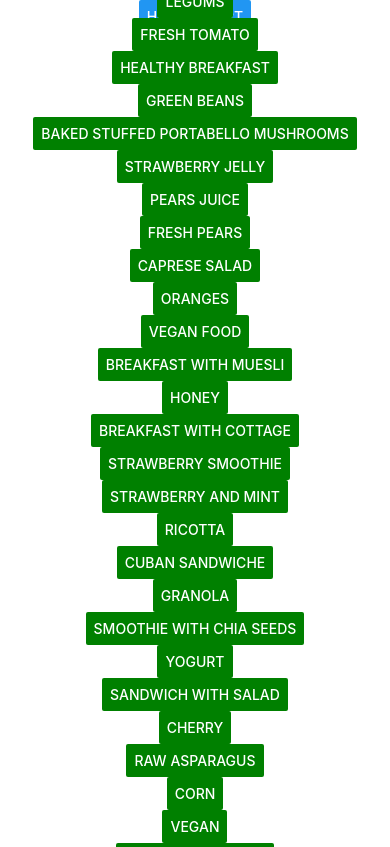
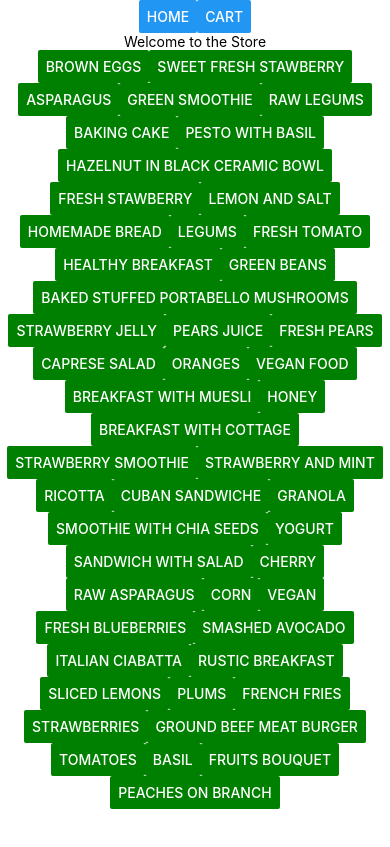
Before and after one commit to kitoshi/shopping_reactnative, a React Native app: screen / in a window 390 px wide. Shown: the top 847 px of the page. Built offline with nearby package versions, Linux system fonts and the light colour scheme.

Commit message:
unused imports, component used for shoppingcart

```diff
--- a/components/cart.tsx
+++ b/components/cart.tsx
@@ -1,4 +1,4 @@
-import { View, Text, Button, StyleSheet } from 'react-native'
+import { Text } from 'react-native'
 import { useEffect, useState } from 'react'
 import { InventoryItem } from './items'
 interface Props {
@@ -10,7 +10,7 @@ export default function Cart(props: Props) {
     setShoppingCartList(props.shoppingCart)
 
     return () => {
-      console.log('nothing')
+      null
     }
   }, [props.shoppingCart])
 
@@ -18,7 +18,7 @@ export default function Cart(props: Props) {
     return <Text>Empty!</Text>
   } else {
     const shoppingCartList = props.shoppingCart.map((item, idx) => (
-      <div key={idx}>{item.title}</div>
+      <Text key={idx}>{item.title}</Text>
     ))
     return <>{shoppingCartList}</>
   }
--- a/components/home.tsx
+++ b/components/home.tsx
@@ -1,19 +1,21 @@
 import {
-  ReactComponentElement,
   useState,
   useRef,
-  ReactEventHandler,
-  MutableRefObject,
   RefObject
 } from 'react'
-import { View, Text, Button, StyleSheet, GestureResponderEvent } from 'react-native'
+import {
+  View,
+  Text,
+  Button,
+  StyleSheet,
+  GestureResponderEvent
+} from 'react-native'
 import Cart from './cart'
 import Items, { InventoryItem } from './items'
 
 export default function Home() {
   const [view, setView] = useState('')
   const [shoppingCart, setShoppingCart] = useState<InventoryItem[]>()
-  const [inventoryList, setInventoryList] = useState()
   const home: RefObject<Button> | null = useRef(null)
   const cart = useRef(null)
 
@@ -61,7 +63,6 @@ export default function Home() {
 const styles = StyleSheet.create({
   container: {
     flex: 1,
-    justifyContent: 'center',
     alignItems: 'center'
   },
   navbar: {
@@ -70,5 +71,8 @@ const styles = StyleSheet.create({
   },
   icon_number: {
     color: 'red'
+  },
+  list: {
+    flexDirection: 'row'
   }
 })
--- a/components/items.tsx
+++ b/components/items.tsx
@@ -1,10 +1,4 @@
-import {
-  View,
-  Text,
-  Button,
-  StyleSheet,
-  GestureResponderEvent
-} from 'react-native'
+import { View, Button, StyleSheet, GestureResponderEvent } from 'react-native'
 import inventory from '../data/inventory_list.json'
 import { useEffect, useState } from 'react'
 
@@ -24,15 +18,7 @@ interface Props {
 }
 
 export default function Items(props: Props) {
-  const [inventoryList, setInventoryList] = useState<InventoryItem[]>()
   const [cartList, setCartList] = useState<InventoryItem[]>()
-  useEffect(() => {
-    setInventoryList(inventory)
-
-    return () => {
-      null
-    }
-  }, [])
 
   useEffect(() => {
     props.setShoppingCart(cartList)
@@ -50,8 +36,20 @@ export default function Items(props: Props) {
   }
 
   const listArray = inventory.map((item) => (
-    <Button title={item.title} color='green' onPress={(e) => addItem(e, item)}></Button>
+    <Button
+      title={item.title}
+      color='green'
+      onPress={(e) => addItem(e, item)}
+    ></Button>
   ))
 
-  return <>{listArray}</>
+  return <View style={styles.list}>{listArray}</View>
 }
+
+const styles = StyleSheet.create({
+  list: {
+    flexDirection: 'row',
+    flexWrap: 'wrap',
+    justifyContent: 'center'
+  }
+})
```
